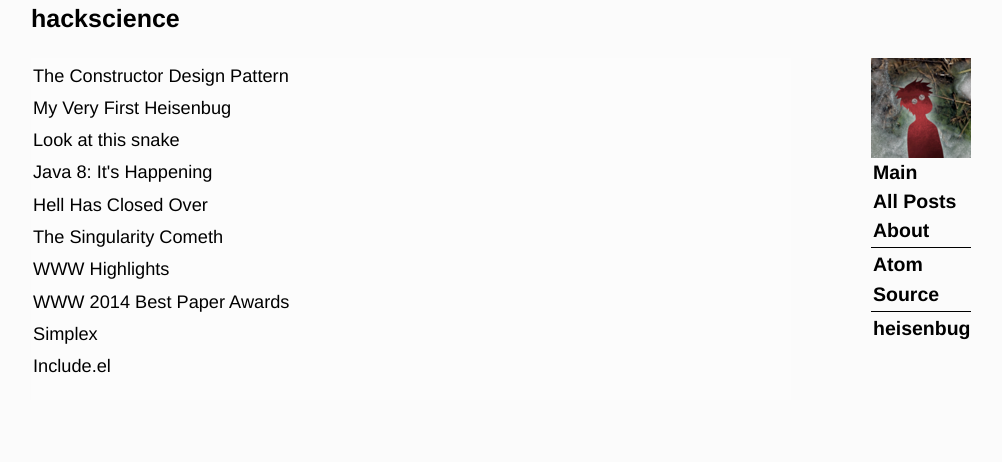
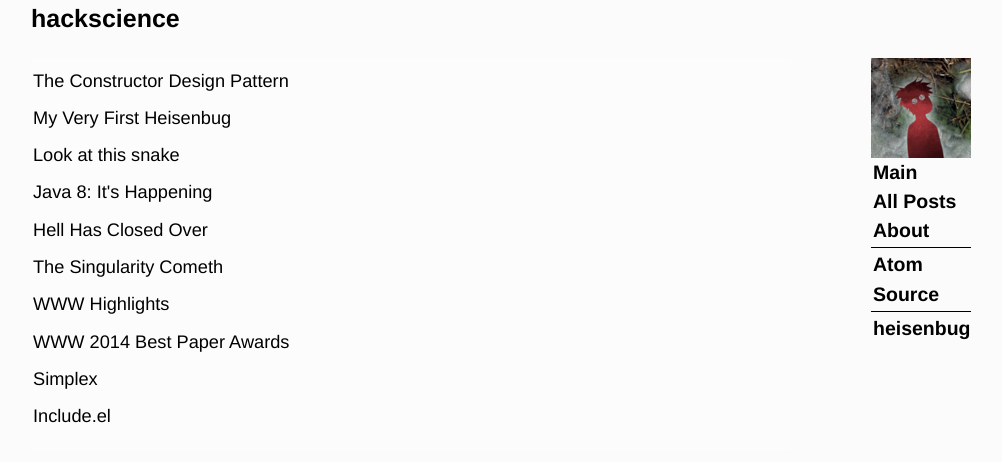
Before and after one commit to jcatw/hackscience.github.io, a Jekyll site: the page built from all.html, in a window 1280 px wide. Shown: the top 462 px of the page, without its empty margins (139-1141 px from the left). Built offline with Jekyll 4.4.1, drawn with Linux system fonts in a browser that asks for light colours; some web fonts are replaced.

Commit message:
all.html formatting

```diff
--- a/css/blog.css
+++ b/css/blog.css
@@ -111,8 +111,8 @@ body {
 
 #allposts li {
     margin-left: 2px;
-    margin-top: 5px;
-    margin-bottom: 5px;
+    margin-top: 10px;
+    margin-bottom: 10px;
 }
 
 .byline {
```
